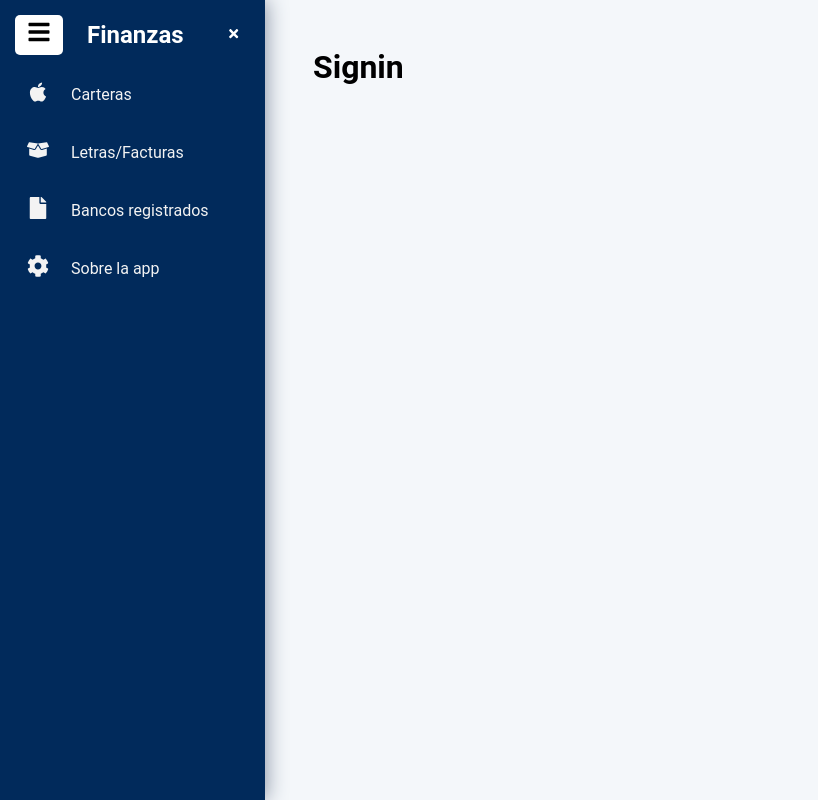
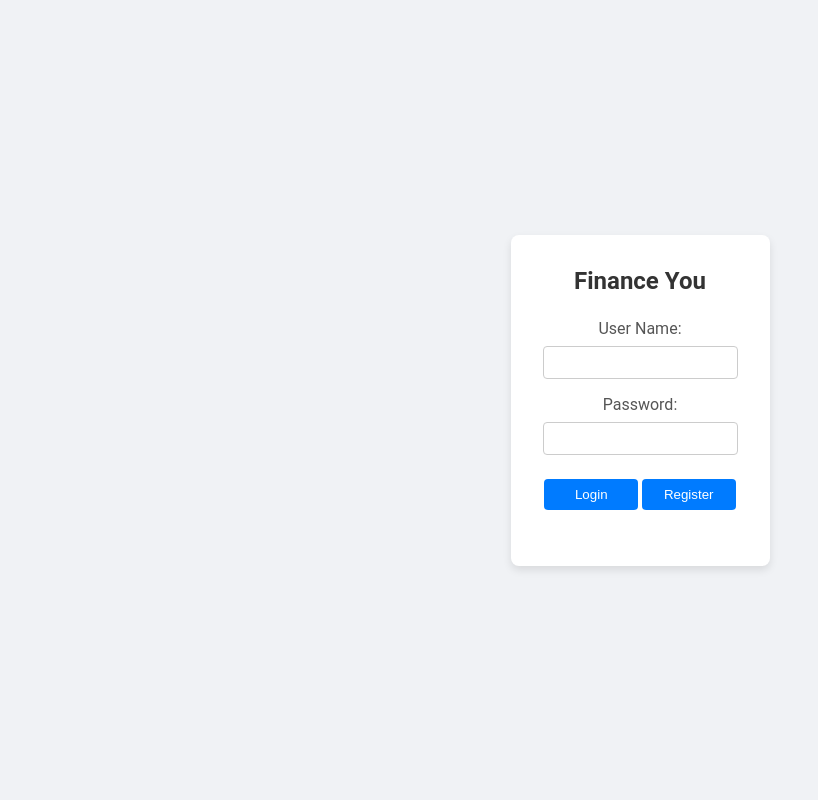
Before and after one commit to upc-pre-202500-finanzasIE/frontend, a React (Vite) app: page / in a window 1280 px wide. Shown: the whole page, without its empty margins (0-818 px from the left). Built offline with nearby package versions, Linux system fonts and the light colour scheme.

Commit message:
done authetnication

```diff
--- a/src/App.tsx
+++ b/src/App.tsx
@@ -1,16 +1,17 @@
 import { Fragment, useEffect, useState } from "react";
+import { Route, Routes, useLocation } from "react-router-dom";
 import Main from "./main/Main";
-import { Route, Routes } from "react-router-dom";
 import LeftSidebar from "./public/pages/LeftSidebar.tsx";
 import WalletTable from "./wallets/pages/WalletTable.tsx";
-import SignIn from "./authentication/SingIn.tsx";
 import LetterTable from "./wallets/pages/LettersTable.tsx";
 import BankTable from "./wallets/pages/BankTable.tsx";
+import ProtectedRoute from "./ProtectedRoute.tsx";
+import SignInPage from "./wallets/components/SignInPage.tsx";
 
 const App = () => {
-    const [isLeftSidebarCollapsed, setIsLeftSidebarCollapsed] =
-        useState<boolean>(false);
+    const [isLeftSidebarCollapsed, setIsLeftSidebarCollapsed] = useState<boolean>(false);
     const [screenWidth, setScreenWidth] = useState<number>(window.innerWidth);
+    const location = useLocation(); // 🔹 Obtiene la ruta actual
 
     useEffect(() => {
         const updateSize = () => {
@@ -26,13 +27,17 @@ const App = () => {
 
     return (
         <Fragment>
+            {location.pathname !== "/" && (
                 <LeftSidebar
                     isLeftSidebarCollapsed={isLeftSidebarCollapsed}
                     changeIsLeftSidebarCollapsed={(value) =>
                         setIsLeftSidebarCollapsed(value)
                     }
                 />
+            )}
+
             <Routes>
+                <Route path="/" element={<SignInPage />} />
                 <Route
                     element={
                         <Main
@@ -41,11 +46,9 @@ const App = () => {
                         />
                     }
                 >
-                    <Route path="" element={<SignIn />} />
-                    <Route path="/wallets" element={<WalletTable/>} />
-                    <Route path="/letters" element={< LetterTable/>} />
-                    <Route path="/banks" element={< BankTable/>} />
-
+                    <Route path="/wallets" element={<ProtectedRoute element={<WalletTable />} />} />
+                    <Route path="/letters" element={<ProtectedRoute element={<LetterTable />} />} />
+                    <Route path="/banks" element={<ProtectedRoute element={<BankTable />} />} />
                 </Route>
             </Routes>
         </Fragment>
--- /dev/null
+++ b/src/ProtectedRoute.tsx
@@ -0,0 +1,14 @@
+import { Navigate } from "react-router-dom";
+
+interface ProtectedRouteProps {
+    element: JSX.Element;
+}
+
+const ProtectedRoute = ({ element }: ProtectedRouteProps) => {
+    const isAuthenticated = localStorage.getItem("authToken") !== null; // Check if token exists in localStorage
+    console.log("Is authenticated:", isAuthenticated); // Log authentication status
+
+    return isAuthenticated ? element : <Navigate to="/" replace />;
+};
+
+export default ProtectedRoute;
--- a/src/authentication/SingIn.tsx
+++ /dev/null
@@ -1,8 +0,0 @@
-const SignIn    = () => {
-    return (
-        <div>
-            <h1>Signin</h1>
-        </div>
-    );
-}
-export  default SignIn;
--- /dev/null
+++ b/src/wallets/components/SignInPage.css
@@ -0,0 +1,53 @@
+/* SignInPage.css */
+.signin-container {
+    display: flex;
+    justify-content: center;
+    align-items: center;
+    height: 100vh;
+    background: #f0f2f5;
+}
+
+.signin-form-container {
+    background: white;
+    padding: 2rem;
+    border-radius: 8px;
+    box-shadow: 0 4px 8px rgba(0, 0, 0, 0.1);
+    text-align: center;
+}
+
+.signin-form-container h2 {
+    margin-bottom: 1.5rem;
+    color: #333;
+}
+
+.signin-form-group {
+    margin-bottom: 1rem;
+}
+
+.signin-form-group label {
+    display: block;
+    margin-bottom: 0.5rem;
+    color: #555;
+}
+
+.signin-form-group input {
+    width: 100%;
+    padding: 0.5rem;
+    border: 1px solid #ccc;
+    border-radius: 4px;
+}
+
+.signin-form-group button {
+    width: 48%;
+    padding: 0.5rem;
+    margin: 0.5rem 1%;
+    border: none;
+    border-radius: 4px;
+    background: #007bff;
+    color: white;
+    cursor: pointer;
+}
+
+.signin-form-group button:hover {
+    background: #0056b3;
+}
--- /dev/null
+++ b/src/wallets/components/SignInPage.tsx
@@ -0,0 +1,62 @@
+import React, { useState } from 'react';
+import { useNavigate } from 'react-router-dom';
+import { AuthenticationService } from '../services/AuthenticationService';
+import './SignInPage.css';
+
+const SignInPage: React.FC = () => {
+    const [userName, setUserName] = useState('');
+    const [password, setPassword] = useState('');
+    const navigate = useNavigate();
+
+    const handleLogin = async () => {
+        try {
+            const response = await AuthenticationService.login(userName, password);
+            console.log('Login successful:', response);
+            localStorage.setItem('authToken', response.token); // Store token in localStorage
+            navigate('/wallets'); // Navigate to /wallets on successful login
+        } catch (error) {
+            console.error('Login failed:', error);
+        }
+    };
+
+    const handleRegister = async () => {
+        try {
+            const response = await AuthenticationService.register(userName, password);
+            console.log('Registration successful:', response);
+        } catch (error) {
+            console.error('Registration failed:', error);
+        }
+    };
+
+    return (
+        <div className="signin-container">
+            <div className="signin-form-container">
+                <h2>Finance You</h2>
+                <form>
+                    <div className="signin-form-group">
+                        <label>User Name:</label>
+                        <input
+                            type="text"
+                            value={userName}
+                            onChange={(e) => setUserName(e.target.value)}
+                        />
+                    </div>
+                    <div className="signin-form-group">
+                        <label>Password:</label>
+                        <input
+                            type="password"
+                            value={password}
+                            onChange={(e) => setPassword(e.target.value)}
+                        />
+                    </div>
+                    <div className="signin-form-group">
+                        <button type="button" onClick={handleLogin}>Login</button>
+                        <button type="button" onClick={handleRegister}>Register</button>
+                    </div>
+                </form>
+            </div>
+        </div>
+    );
+};
+
+export default SignInPage;
--- /dev/null
+++ b/src/wallets/services/AuthenticationService.tsx
@@ -0,0 +1,18 @@
+import axios from 'axios';
+
+const API_URL = 'http://localhost:8080/api/v1/auth';
+
+export const AuthenticationService = {
+    login: async (login: string, password: string) => {
+        const response = await axios.post(`${API_URL}/login`, null, {
+            params: { login, password }
+        });
+        return response.data;
+    },
+    register: async (login: string, password: string) => {
+        const response = await axios.post(`${API_URL}/register`, null, {
+            params: { login, password }
+        });
+        return response.data;
+    }
+};
```
Lines whose indentation alone changed are shown as unchanged.
